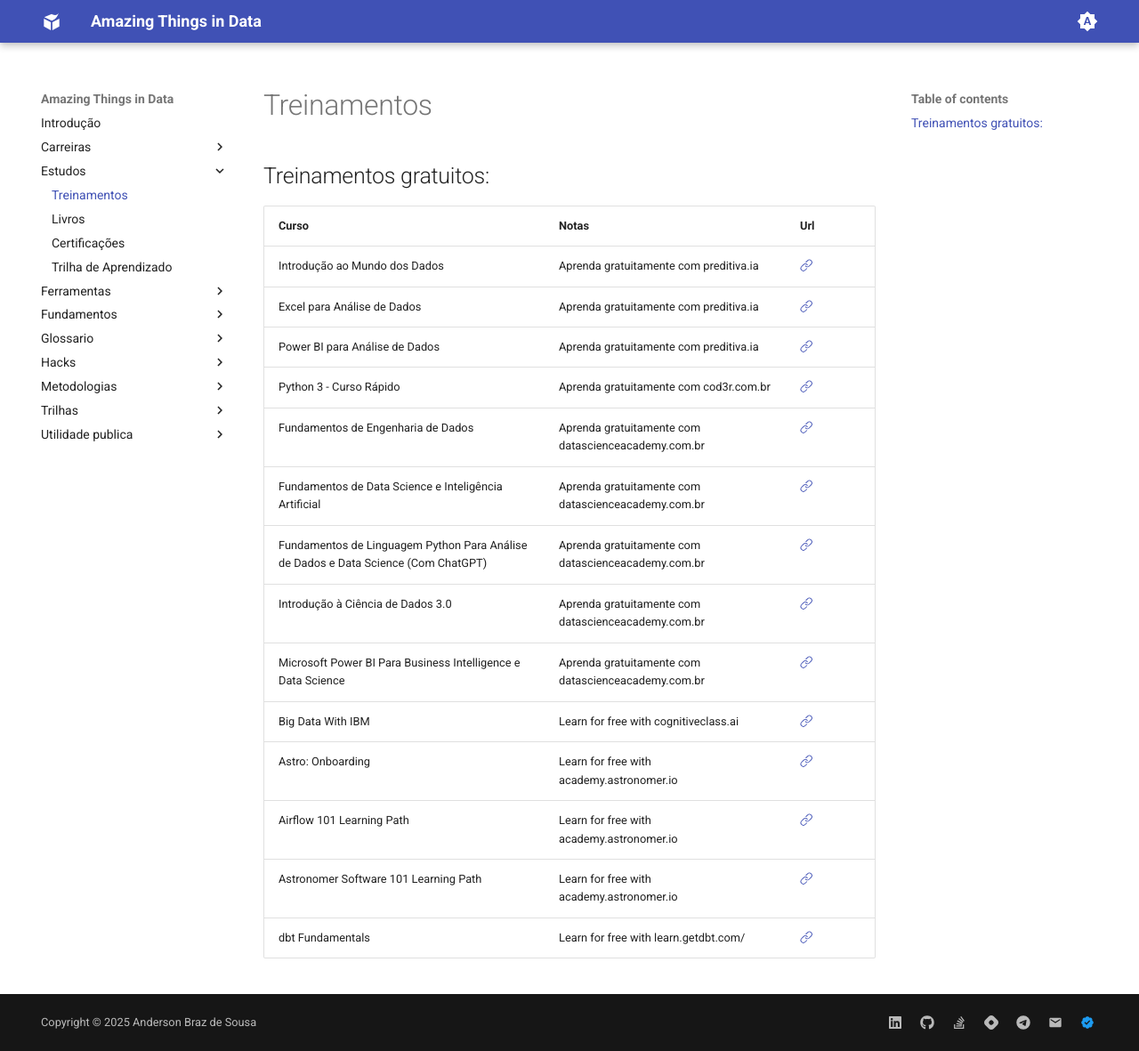
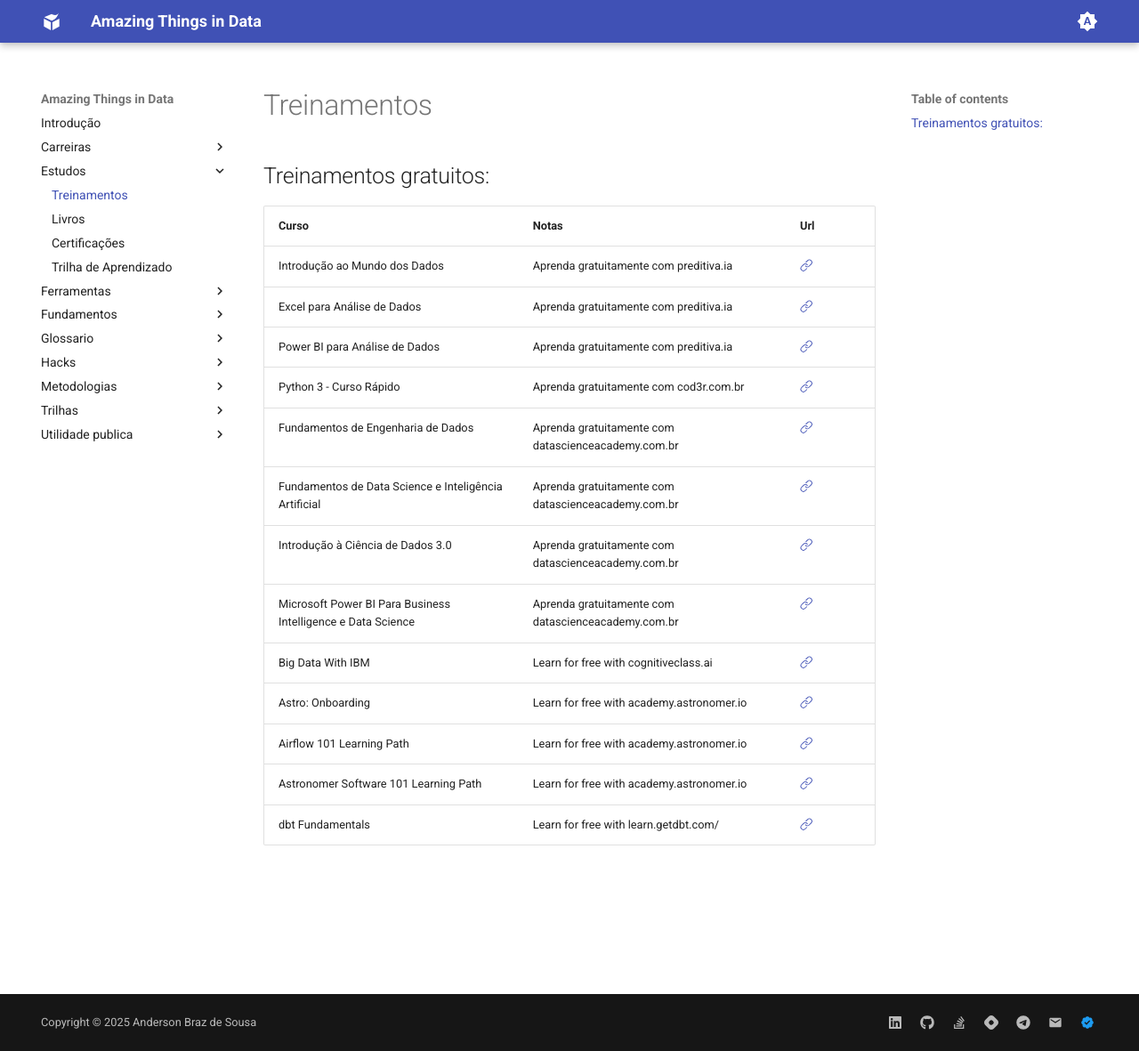
Before and after one commit to andersonbraz/andersonbraz.github.io, an MkDocs documentation site: the page built from docs/estudos/01-treinamentos.md, in a window 1280 px wide and 1181 px high. Shown: the whole window at 89% size. Built offline with MkDocs 1.6.1 and Material for MkDocs 9.7.7, drawn with Linux system fonts in a browser that asks for light colours.

Commit message:
Update Project.

```diff
--- a/docs/estudos/01-treinamentos.md
+++ b/docs/estudos/01-treinamentos.md
@@ -10,7 +10,6 @@
 | Python 3 - Curso Rápido                                                            | Aprenda gratuitamente com cod3r.com.br              | [:octicons-link-24:](https://www.cod3r.com.br/courses/python-3-curso-rapido){target=_blank}                                                            |
 | Fundamentos de Engenharia de Dados                                                 | Aprenda gratuitamente com datascienceacademy.com.br | [:octicons-link-24:](https://www.datascienceacademy.com.br/course/fundamentos-de-engenharia-de-dados){target=_blank}                                   |
 | Fundamentos de Data Science e Inteligência Artificial                              | Aprenda gratuitamente com datascienceacademy.com.br | [:octicons-link-24:](https://www.datascienceacademy.com.br/course/fundamentos-de-data-science-e-inteligencia-artificial){target=_blank}                               |
-| Fundamentos de Linguagem Python Para Análise de Dados e Data Science (Com ChatGPT) | Aprenda gratuitamente com datascienceacademy.com.br | [:octicons-link-24:](https://www.datascienceacademy.com.br/course/fundamentos-de-linguagem-python-para-analise-de-dados-e-data-science){target=_blank} |
 | Introdução à Ciência de Dados 3.0                                                  | Aprenda gratuitamente com datascienceacademy.com.br | [:octicons-link-24:](https://www.datascienceacademy.com.br/course/intro-ciencia-de-dados-3){target=_blank}                                             |
 | Microsoft Power BI Para Business Intelligence e Data Science                       | Aprenda gratuitamente com datascienceacademy.com.br | [:octicons-link-24:](https://www.datascienceacademy.com.br/course/microsoft-power-bi-para-business-intelligence-e-data-science){target=_blank}         |
 | Big Data With IBM                                                                  | Learn for free with cognitiveclass.ai               | [:octicons-link-24:](https://cognitiveclass.ai/learn/big-data-ibm){target=_blank}                                                                      |
```
